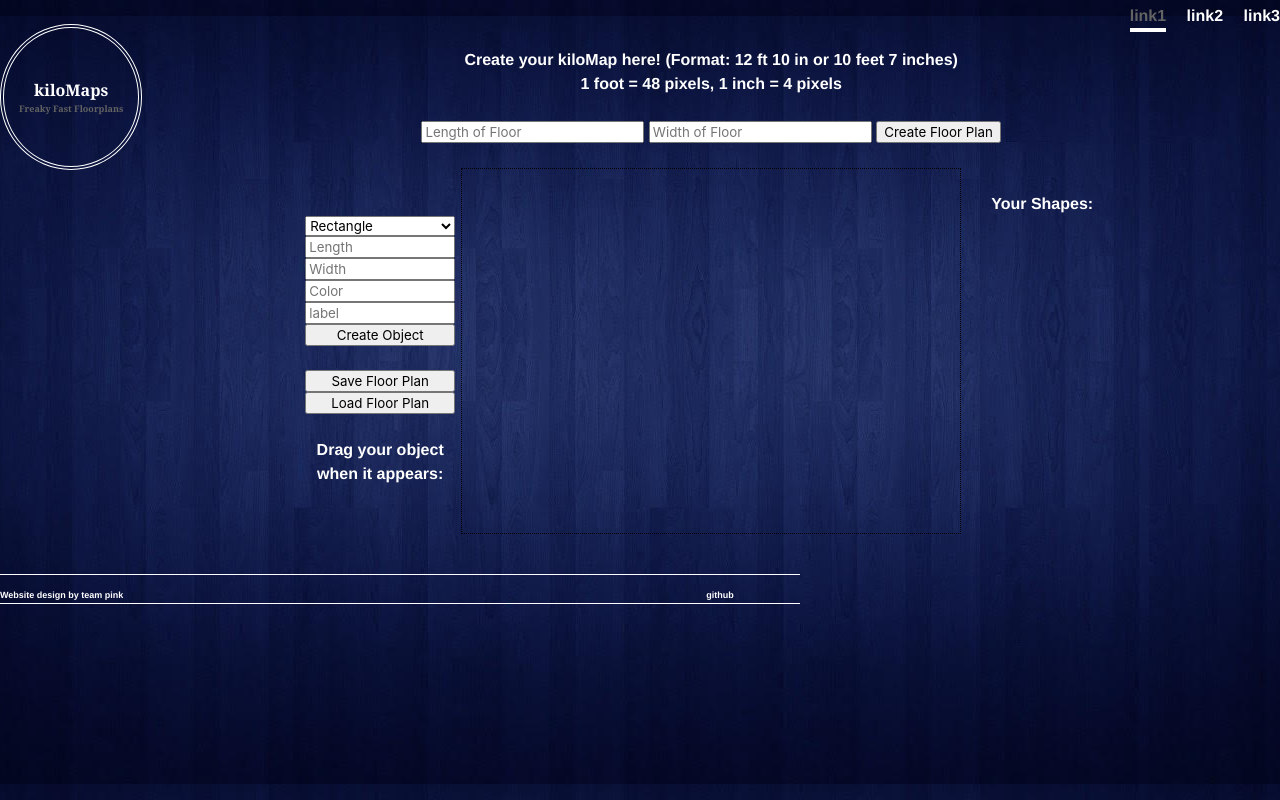
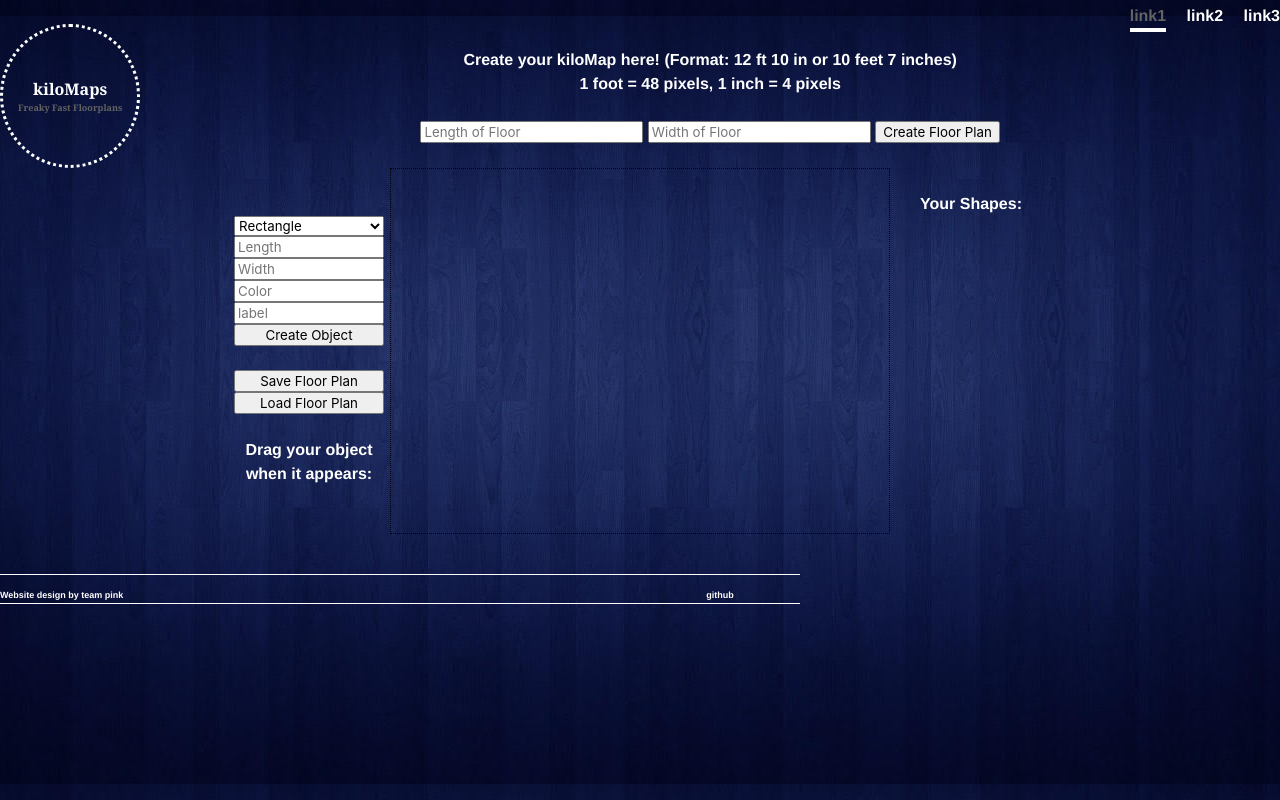
Before and after one commit to CinnaStar12/kiloMaps, a plain HTML site: page index.html in a window 1280 px wide. Drawn offline with nearby package versions, Linux system fonts and the light colour scheme; a script that the page names is missing.

Commit message:
its all bout that style

```diff
--- a/style.css
+++ b/style.css
@@ -231,7 +231,7 @@ body {
   padding-bottom: 50px;
   padding-left: 15px;
   padding-right: 15px;
-  border: double 4px rgb(255, 255, 255);
+  border: dotted 3px rgb(255, 255, 255);
   border-radius: 100%;
   font-family: Georgia, 'Times New Roman', Times, serif;
 }
```
